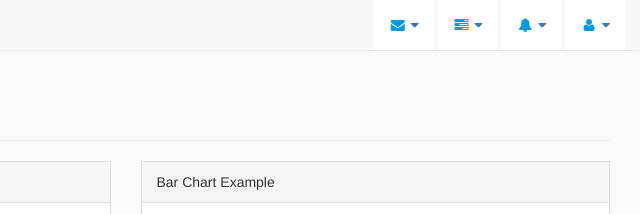
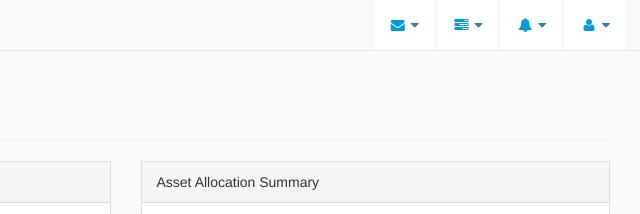
Before and after one commit to JCrafty/cghackathon, a website: page pages/morris.html in a window 1280 px wide. Shown: the top 214 px of the page, 640-1280 px from the left. Drawn offline with Linux system fonts and the light colour scheme.

Commit message:
Changed bar chart title

```diff
--- a/pages/morris.html
+++ b/pages/morris.html
@@ -395,7 +395,7 @@
                 <div class="col-lg-6">
                     <div class="panel panel-default">
                         <div class="panel-heading">
-                            Bar Chart Example
+                            Asset Allocation Summary
                         </div>
                         <!-- /.panel-heading -->
                         <div class="panel-body">
```
